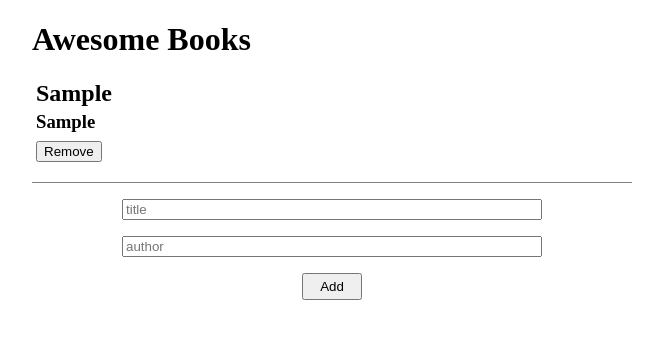
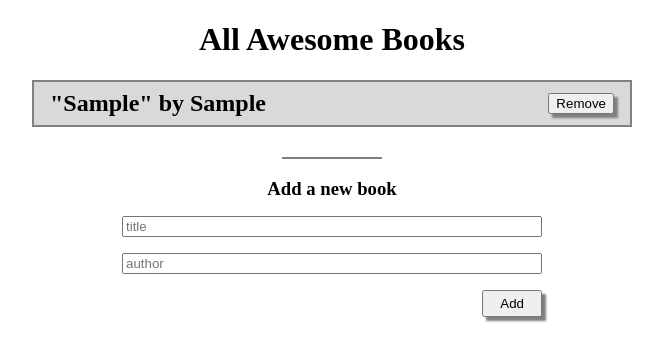
Before and after one commit to gabyse1/awesome-books, a plain HTML site: page index.html in a window 1280 px wide. Both pictures are taken after typing "Sample", "Sample" into the empty fields and a click on the button "Add". Shown: the whole page, without its empty margins (308-971 px from the left). Drawn offline with Linux system fonts and the light colour scheme.

Commit message:
Update renderBook function to match the layout

```diff
--- a/css/styles.css
+++ b/css/styles.css
@@ -8,16 +8,39 @@ body {
   width: 80%;
   max-width: 600px;
   margin: auto;
+  text-align: center;
+}
+
+.books-list {
+  margin-bottom: 2rem;
+  border: 2px solid gray;
+  position: relative;
+}
+
+.books-list::after {
+  content: '';
+  display: table;
+  width: 100px;
+  height: 2px;
+  background-color: gray;
+  position: absolute;
+  top: calc(100% + 2rem);
+  left: calc(50% - 50px);
 }
 
 .book-article {
-  border-bottom: 1px solid gray;
-  margin-bottom: 1rem;
-  padding-bottom: 1rem;
+  padding: 0.5rem 1rem;
+  display: flex;
+  justify-content: space-between;
+  align-items: center;
+}
+
+.book-article:nth-of-type(odd) {
+  background-color: rgb(218, 216, 216);
 }
 
 .book-article > * {
-  margin: 0.25rem;
+  margin: 0;
 }
 
 #books-form {
@@ -33,8 +56,12 @@ body {
   margin-bottom: 1rem;
 }
 
+button {
+  box-shadow: 4px 4px 2px gray;
+}
+
 #books-form button {
   width: auto;
-  align-self: center;
+  align-self: flex-end;
   padding: 0.25rem 1rem;
 }
--- a/index.html
+++ b/index.html
@@ -11,10 +11,11 @@
 </head>
 
 <body>
-  <h1>Awesome Books</h1>
+  <h1>All Awesome Books</h1>
   <div class="books-list">
   </div>
   <form action="#" id="books-form">
+    <h3>Add a new book</h3>
     <input type="text" id="book-title" name="title" placeholder="title">
     <input type="text" id="book-author" name="author" placeholder="author">
     <button type="submit" id="add-button">Add</button>
--- a/scripts/main.js
+++ b/scripts/main.js
@@ -31,10 +31,7 @@ class BookList {
       article.classList.add('book-article');
       const h2 = document.createElement('h2');
       h2.classList.add('b-title');
-      h2.innerText = book.title;
-      const h3 = document.createElement('h3');
-      h3.classList.add('b-author');
-      h3.innerText = book.author;
+      h2.innerText = `"${book.title}" by ${book.author}`;
       const button = document.createElement('button');
       button.classList.add('remove-button');
       button.innerText = 'Remove';
@@ -43,7 +40,6 @@ class BookList {
         this.renderBooks();
       });
       article.appendChild(h2);
-      article.appendChild(h3);
       article.appendChild(button);
       booksList.appendChild(article);
     });
```
